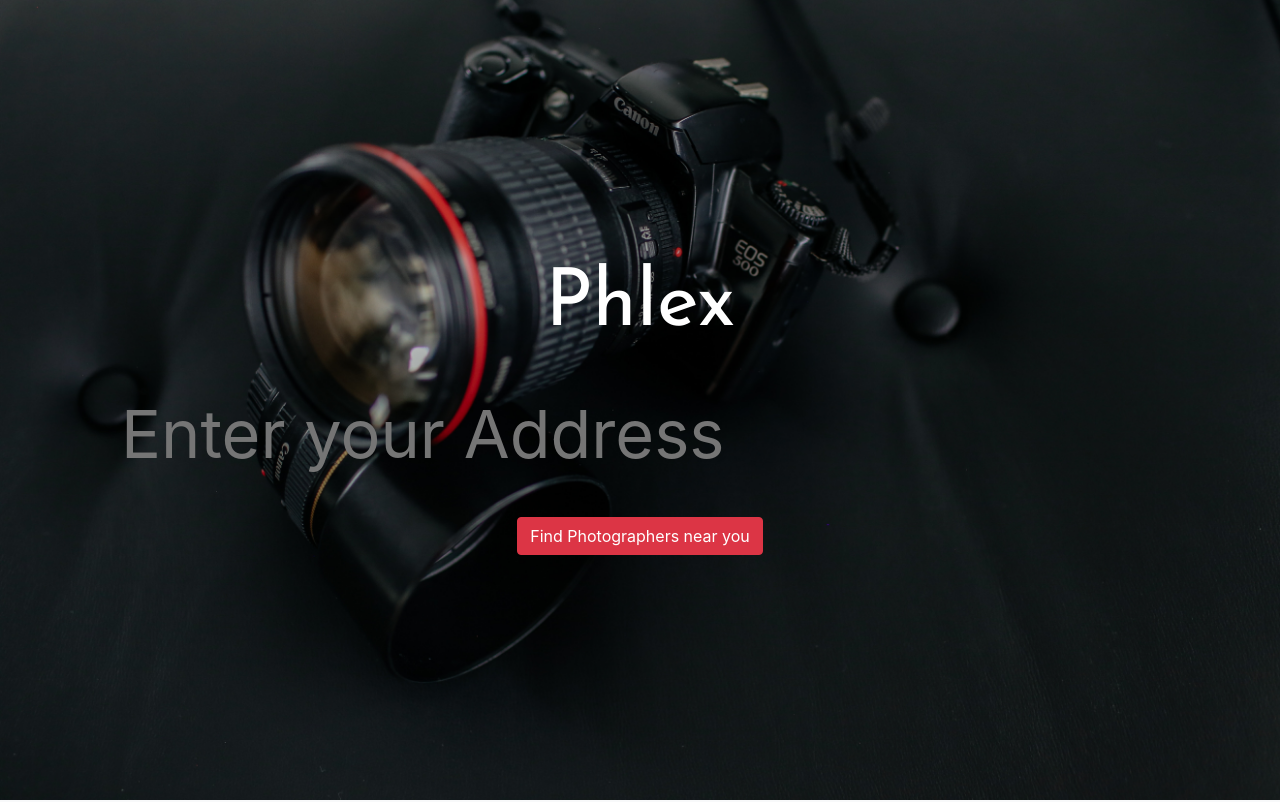
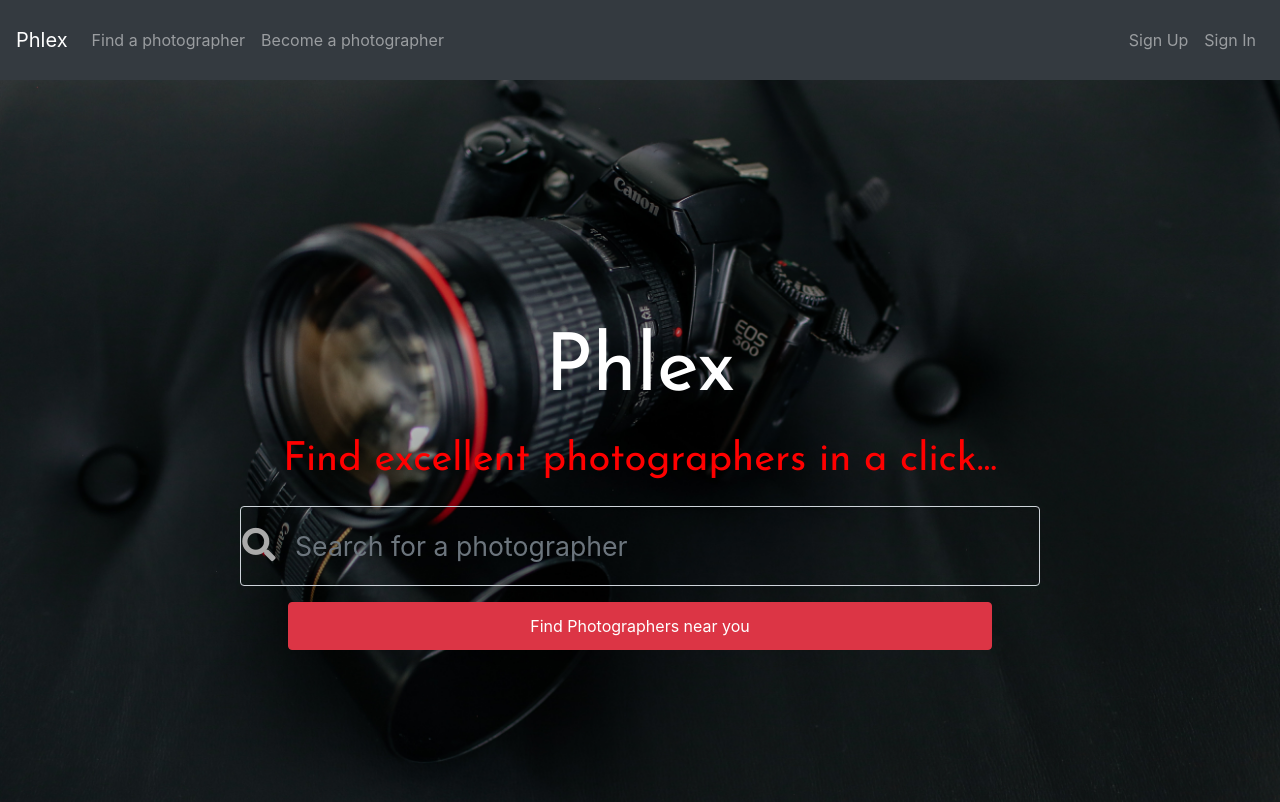
Before and after one commit to Anne-Anq/phlex, a React (Create React App) app in the folder phlex-front-end/: page / in a window 1280 px wide. Shown: the top 802 px of the page. Built offline with nearby package versions, Linux system fonts and the light colour scheme.

Commit message:
toggle navbar based on app page and add onChange and and click events to landing page

```diff
--- a/phlex-front-end/src/App.js
+++ b/phlex-front-end/src/App.js
@@ -1,11 +1,10 @@
 import React, { Component } from "react";
-import { Switch, Route } from "react-router-dom";
+import { Switch, Route, Redirect, withRouter } from "react-router-dom";
 import getPgs from "./service/pgFakeDb";
 //Components
 import Navbar from "./components/navbar";
 import ResultPage from "./components/resultPage";
 import LandingPage from './components/LandingPage';
-import Home from "./components/home";
 import UserSignup from './components/UserSignup/UserSignupComp';
 
 //Stylesheets
@@ -24,14 +23,28 @@ class App extends Component {
       },
       photographers: []
     },
-    error: {}
+    error: {},
+    atHome: false
   };
+
   componentDidMount() {
     const photographers = getPgs();
+    let  { atHome } = this.state;
+    atHome = this.props.location.pathname === '/' ?  true : false;
     this.setState(prevState => ({
-      data: { ...prevState.data, photographers: photographers }
+      data: { ...prevState.data, photographers: [...photographers], ...prevState.atHome = atHome }
     }))
   }
+
+  componentWillReceiveProps(nextProps) {
+    const photographers = getPgs();
+    let  { atHome } = this.state
+    atHome = nextProps.location.pathname === '/' ?  true : false;
+    this.setState(prevState => ({
+      data: { ...prevState.data, photographers: [...photographers], ...prevState.atHome = atHome }
+    }))
+  }
+
   handleChange = e => {
     const path = e.target.name ? e.target.name : e.target.id;
     const value =
@@ -48,13 +61,23 @@ class App extends Component {
       return "";
     });
 
-    this.setState({ data: { search } });
+    this.setState( prevState =>
+      ({
+        data: { ...prevState.data, search } }));
   };
+
+  handleSearch =() => {
+    const searchString =  this.state.data.search.photoType;
+    if (searchString) {
+        return this.props.history.push('/result');
+    }
+  };
+
   render() {
+    const { atHome } = this.state;
     return (
       <div className="App">
-        <LandingPage />
-        <Navbar />
+        <Navbar isAtHome={atHome} />
         <Switch>
           <Route
             path="/result"
@@ -78,20 +101,23 @@ class App extends Component {
           />
           <Route path="/login" render={props => <h1>I am the login page</h1>} />
           <Route
+            exact
             path="/"
             //change this
             render={props => (
-              <Home
+              <LandingPage
                 {...props}
                 {...this.state}
                 onChange={e => this.handleChange(e)}
+                onClick={() => this.handleSearch()}
               />
             )}
           />
+          <Redirect from='*' to='/' />
         </Switch>
       </div>
     );
   }
 }
 
-export default App;
+export default withRouter(App);
--- a/phlex-front-end/src/components/LandingPage.jsx
+++ b/phlex-front-end/src/components/LandingPage.jsx
@@ -3,16 +3,25 @@ import React, {Component} from 'react';
 import '../stylesheets/landingPage.css';
 
 class  LandingPage extends Component {
-    state = {
-
-     };
 
     render() {
         return (
-            <div class="landing-page">
-                <div id="phlex-header">Phlex</div><br/>
-                <input id="search" type="search" placeholder="Enter your Address"/>
-                <button class="btn btn-danger">Find Photographers near you</button>
+            <div className="landing-page">
+                <div id="phlex-header">Phlex
+                <p id="tagline">Find excellent photographers in a click...</p>
+                </div>
+                <div className="form-group has-search">
+                    <span className="fa fa-search form-control-feedback"></span>
+                    <input
+                        type="text"
+                        name="photoType"
+                        className="form-control form-control-danger"
+                        //onKeyDown={this.handleSearch}
+                        onChange={(e) => this.props.onChange(e)}
+                        placeholder="Search for a photographer"
+                    />
+                </div>
+                <button className="btn btn-danger" onClick={e => this.props.onClick(e)}>Find Photographers near you</button>
             </div>
         );
     }
--- a/phlex-front-end/src/components/navbar.jsx
+++ b/phlex-front-end/src/components/navbar.jsx
@@ -5,7 +5,10 @@ class Navbar extends Component {
   state = {};
   render() {
     return (
-      <nav id="navbar" className="navbar navbar-expand-lg navbar-light bg-light">
+      <nav id="navbar"
+        className= {this.props.isAtHome ?
+          "navbar navbar-expand-lg navbar-dark bg-dark":
+          "navbar navbar-expand-lg navbar-light bg-light"}>
         <NavLink className="navbar-brand" to="/">
           Phlex
         </NavLink>
--- a/phlex-front-end/src/stylesheets/landingPage.css
+++ b/phlex-front-end/src/stylesheets/landingPage.css
@@ -11,7 +11,6 @@
     background-size: cover;
     background-repeat: no-repeat;
     background-position: center;
-
     height: 100vh;
 }
 
@@ -20,7 +19,7 @@
     font-family: 'Josefin Sans', cursive;
 }
 
-#search {
+.form-control {
     height:90px;
     font-size:50pt;
     background-color: rgba(0,0,0,0);
@@ -28,3 +27,47 @@
     color: white;
     margin-bottom: 3%;
 }
+.search {
+    height:90px;
+    font-size:50pt;
+    background-color: rgba(0,0,0,0);
+    border: solid 0;
+    color: white;
+    margin-bottom: 3%;
+}
+
+#tagline {
+    color: red;
+    font-size: 0.5em;
+}
+
+.has-search .form-control-feedback {
+    position: absolute;
+    z-index: 2;
+    display: block;
+    width: 2.375rem;
+    height: 2.375rem;
+    line-height: 2.375rem;
+    text-align: center;
+    pointer-events: none;
+    color: #aaa;
+    font-size:25pt;
+    padding-top: 15pt;
+}
+
+.btn-danger {
+    color: #fff;
+    background-color: #dc3545;
+    border-color: #dc3545;
+    height: 3em;
+    width: 55%;
+}
+
+.has-search .form-control {
+    padding-left: 3.375rem;
+    width: 50rem;
+    height: 5rem;
+    background-color: rgba(0,0,0,0);
+    font-size: 20pt;
+    margin-bottom: unset;
+}
```
